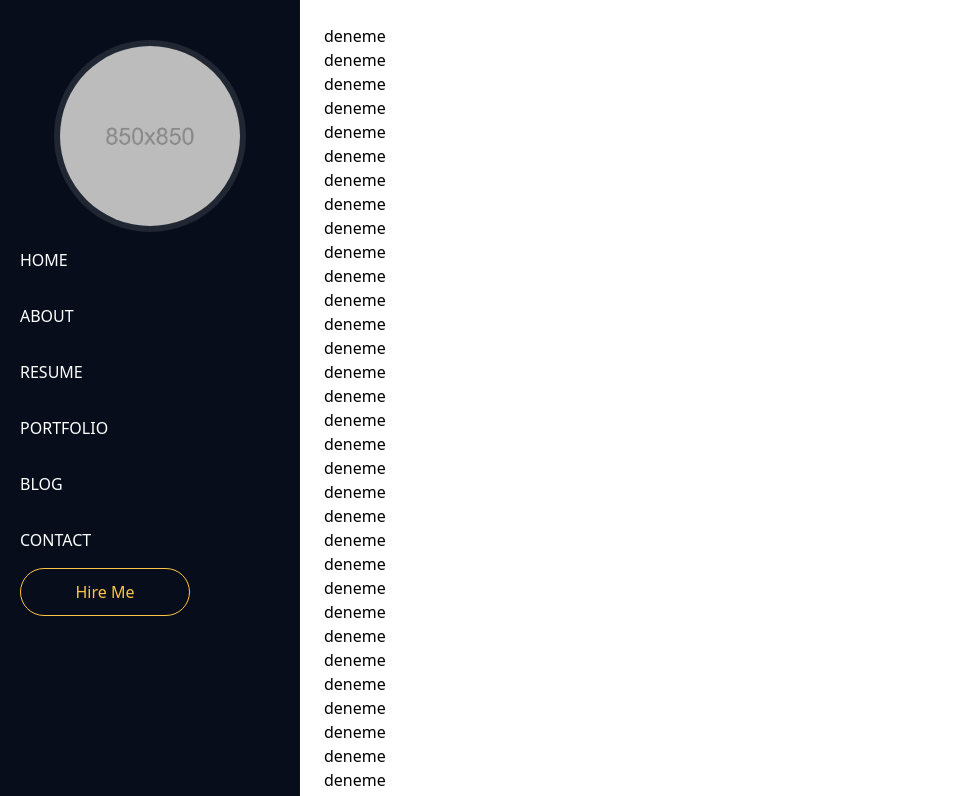
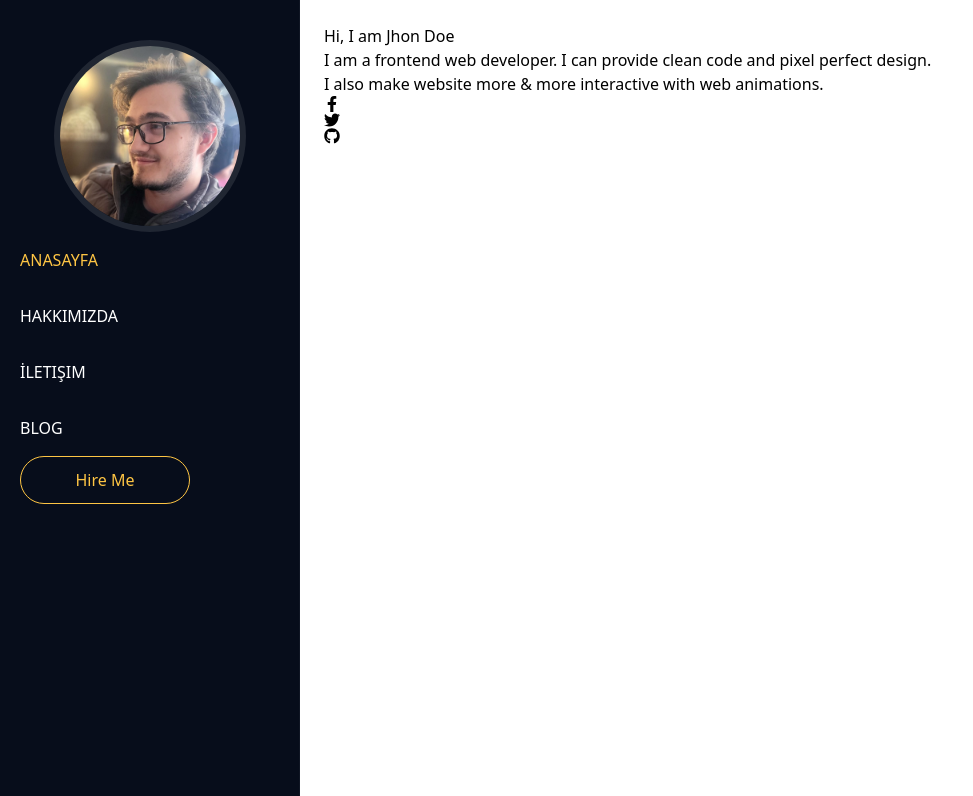
Before and after one commit to mertokan/Portfolio-v1.0, a React (Vite) app: page / in a window 1280 px wide. Shown: the top 796 px of the page, without its empty margins (0-973 px from the left). Built offline with nearby package versions, Linux system fonts and the light colour scheme.

Commit message:
verceldeki sorun için prop-types yüklendi, home page yapılmaya başlandı

```diff
--- a/package.json
+++ b/package.json
@@ -11,6 +11,7 @@
   },
   "dependencies": {
     "classnames": "^2.3.2",
+    "prop-types": "^15.8.1",
     "react": "^18.2.0",
     "react-dom": "^18.2.0",
     "react-icons": "^4.10.1",
--- a/src/layout/web/components/sidebar/index.jsx
+++ b/src/layout/web/components/sidebar/index.jsx
@@ -1,5 +1,8 @@
 import Button from '@/components/button'
+import {NAVBAR_MENU} from '@/utils/consts/navbar'
+import classNames from 'classnames'
 import React from 'react'
+import {NavLink} from 'react-router-dom'
 
 const Sidebar = () => {
   return (
@@ -10,63 +13,35 @@ const Sidebar = () => {
             <div className='st-main-header-left'>
               <div className='st-header-author h-48 w-48 rounded-full border-[6px] border-white/10 m-auto'>
                 <img
-                  src='hero-img.jpg'
+                  src='pp.jpg'
                   alt=''
-                  className='rounded-inherit h-full w-full object-cover'
+                  className='rounded-inherit h-full w-full object-cover object-photo'
                 />
               </div>
             </div>
             <div className='st-main-header-right text-white'>
               <div className='st-nav flex flex-col'>
                 <ul className='st-nav-list st-onepage-nav flex flex-col'>
-                  <li>
-                    <a
-                      href='#home'
-                      className='st-smooth-move py-4 uppercase font-medium inline-block'
-                    >
-                      Home
-                    </a>
-                  </li>
-                  <li>
-                    <a
-                      href='#about'
-                      className='st-smooth-move py-4 uppercase font-medium inline-block'
-                    >
-                      About
-                    </a>
-                  </li>
-                  <li>
-                    <a
-                      href='#resume'
-                      className='st-smooth-move py-4 uppercase font-medium inline-block'
-                    >
-                      Resume
-                    </a>
-                  </li>
-                  <li>
-                    <a
-                      href='#portfolio'
-                      className='st-smooth-move py-4 uppercase font-medium inline-block'
-                    >
-                      Portfolio
-                    </a>
-                  </li>
-                  <li>
-                    <a
-                      href='#blog'
-                      className='st-smooth-move py-4 uppercase font-medium inline-block'
-                    >
-                      Blog
-                    </a>
-                  </li>
-                  <li>
-                    <a
-                      href='#contact'
-                      className='st-smooth-move py-4 uppercase font-medium inline-block'
-                    >
-                      Contact
-                    </a>
-                  </li>
+                  {NAVBAR_MENU.map((menu, key) => (
+                    <li>
+                      {' '}
+                      <NavLink
+                        key={key}
+                        to={menu.path}
+                        className={({isActive}) =>
+                          classNames(
+                            'py-4 uppercase font-medium inline-block transition-all duration-300 ease-in-out',
+                            {
+                              '': !isActive,
+                              'text-state-yellow': isActive,
+                            }
+                          )
+                        }
+                      >
+                        {menu.title}
+                      </NavLink>
+                    </li>
+                  ))}
                 </ul>
                 <div className='st-hero-btn'>
                   <Button variant='secondary' size='small'>
--- a/src/pages/home/home.jsx
+++ b/src/pages/home/home.jsx
@@ -1,83 +1,43 @@
 import React from 'react'
+import { FaFacebookF,FaTwitter,FaGithub } from 'react-icons/fa'
 
 const Home = () => {
   return (
-    <div>
-      deneme <br />
-      deneme <br />
-      deneme <br />
-      deneme <br />
-      deneme <br />
-      deneme <br />
-      deneme <br />
-      deneme <br />
-      deneme <br />
-      deneme <br />
-      deneme <br />
-      deneme <br />
-      deneme <br />
-      deneme <br />
-      deneme <br />
-      deneme <br />
-      deneme <br />
-      deneme <br />
-      deneme <br />
-      deneme <br />
-      deneme <br />
-      deneme <br />
-      deneme <br />
-      deneme <br />
-      deneme <br />
-      deneme <br />
-      deneme <br />
-      deneme <br />
-      deneme <br />
-      deneme <br />
-      deneme <br />
-      deneme <br />
-      deneme <br />
-      deneme <br />
-      deneme <br />
-      deneme <br />
-      deneme <br />
-      deneme <br />
-      deneme <br />
-      deneme <br />
-      deneme <br />
-      deneme <br />
-      deneme <br />
-      deneme <br />
-      deneme <br />
-      deneme <br />
-      deneme <br />
-      deneme <br />
-      deneme <br />
-      deneme <br />
-      deneme <br />
-      deneme <br />
-      deneme <br />
-      deneme <br />
-      deneme <br />
-      deneme <br />
-      deneme <br />
-      deneme <br />
-      deneme <br />
-      deneme <br />
-      deneme <br />
-      deneme <br />
-      deneme <br />
-      deneme <br />
-      deneme <br />
-      deneme <br />
-      deneme <br />
-      deneme <br />
-      deneme <br />
-      deneme <br />
-      deneme <br />
-      deneme <br />
-      deneme <br />
-      deneme <br />
+
+ // Start Hero Seciton
+  <section class="st-hero st-style2">
+    <div class="container">
+      <div class="st-hero-text">
+        <h1>Hi, I am <span>Jhon Doe</span></h1>
+        <p>I am a frontend web developer. I can provide clean code and pixel perfect design. <br/>I also make website more & more interactive with web animations.</p>
+        <div class="st-hero-social-links">
+          <a href="#" class="st-social-btn">
+            <FaFacebookF />
+          </a>
+          <a href="#" class="st-social-btn">
+            <FaTwitter />
+          </a>
+          <a href="#" class="st-social-btn">
+            <FaGithub />
+          </a>
+        </div>
+      </div>
     </div>
+    <div id="background-wrap">
+      <div class="bubble x1"></div>
+      <div class="bubble x2"></div>
+      <div class="bubble x3"></div>
+      <div class="bubble x4"></div>
+      <div class="bubble x5"></div>
+      <div class="bubble x6"></div>
+      <div class="bubble x7"></div>
+      <div class="bubble x8"></div>
+      <div class="bubble x9"></div>
+      <div class="bubble x10"></div>
+    </div>
+    <div id="particles-js"></div>
+  </section>
+ // End Hero Seciton
   )
 }
 
--- a/src/routes/index.jsx
+++ b/src/routes/index.jsx
@@ -15,7 +15,7 @@ const routes = createBrowserRouter([
         element: <Home />,
       },
       {
-        path: '/about',
+        path: '/uc',
         element: <UnderConstruction />,
       },
     ],
--- /dev/null
+++ b/src/utils/consts/navbar.js
@@ -0,0 +1,18 @@
+export const NAVBAR_MENU = [
+  {
+    path: '/',
+    title: 'Anasayfa',
+  },
+  {
+    path: '/uc',
+    title: 'Hakkımızda',
+  },
+  {
+    path: '/uc',
+    title: 'İletişim',
+  },
+  {
+    path: '/uc',
+    title: 'Blog',
+  },
+]
--- a/tailwind.config.js
+++ b/tailwind.config.js
@@ -3,6 +3,9 @@ export default {
   content: ['./index.html', './src/**/*.{js,ts,jsx,tsx}'],
   theme: {
     extend: {
+      objectPosition: {
+        'photo': '0% 20%',
+      },
       colors: {
         neutral: {
           0: 'rgb(253, 253, 253)',
```
Also changed, not shown: public/pp.jpg (added), src/utils/language.js (added), 1 other file (tests, documents, lock files or other folders).
